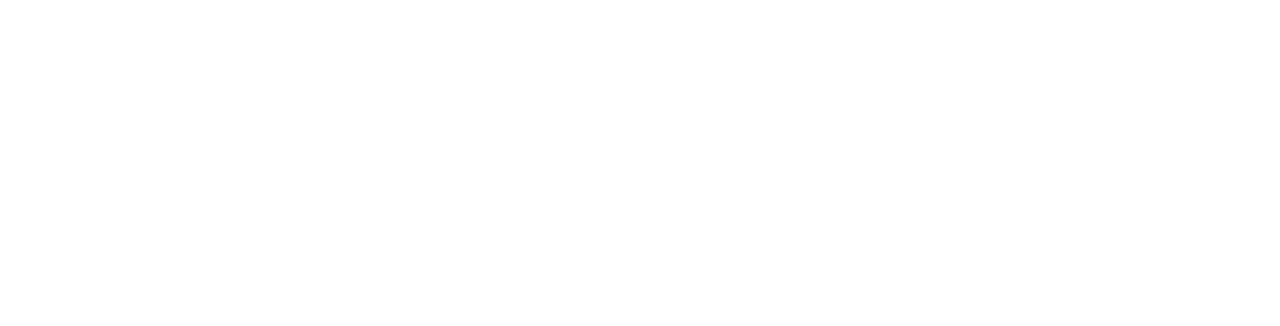
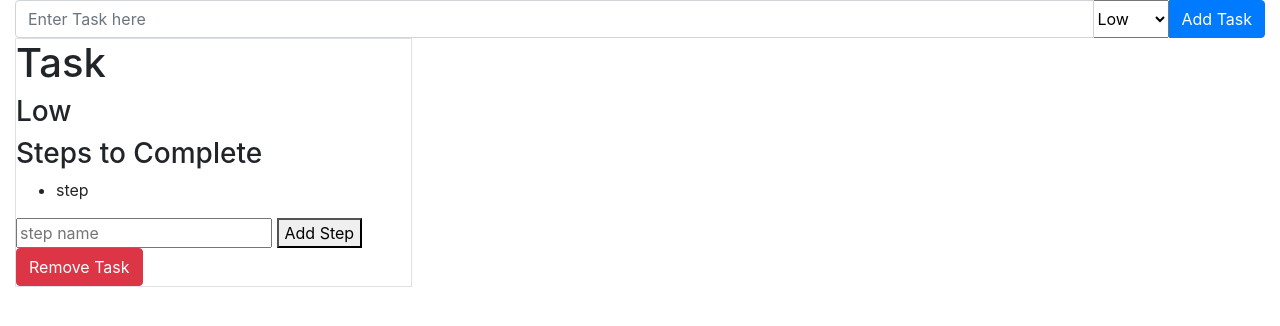
Before and after one commit to KitGardner/ConquestPlanner, a plain HTML site: page index.html in a window 1280 px wide. Drawn offline with nearby package versions, Linux system fonts and the light colour scheme.

Commit message:
First Changes

```diff
--- /dev/null
+++ b/app/Controllers/ConquestTaskController.js
@@ -0,0 +1,33 @@
+import ConquestTaskService from "../Services/ConquestTaskService.js";
+
+//Private
+let _conquestTaskService = new ConquestTaskService();
+
+//TODO Don't forget to render to the screen after every data change.
+function _drawConquestTasks() {
+    let tasks = _conquestTaskService.ConquestTasks;
+    let template = "";
+
+    tasks.forEach((task, i) => {
+        template += task.getTemplate(i);
+    })
+
+    document.getElementById("taskList").innerHTML = template;
+}
+
+
+//Public
+export default class ConquestTaskController {
+    constructor() {
+        //NOTE: When the app first starts we want to pull any potential data out of memory
+        //_listService.getLists();
+        //NOTE: After updating the store, we can automatically call to draw the lists.
+        //_drawLists();
+        console.log("Hello from the controller");
+        _drawConquestTasks();
+    }
+
+
+
+    //TODO: Your app will need the ability to create, and delete both lists and listItems
+}
--- a/app/Controllers/ListController.js
+++ /dev/null
@@ -1,22 +0,0 @@
-import ListService from "../Services/ListService.js";
-
-//Private
-let _listService = new ListService()
-
-//TODO Don't forget to render to the screen after every data change.
-function _drawLists() {
-
-}
-
-
-//Public
-export default class ListController {
-    constructor() {
-        //NOTE: When the app first starts we want to pull any potential data out of memory
-        _listService.getLists();
-        //NOTE: After updating the store, we can automatically call to draw the lists.
-        _drawLists();
-    }
-
-    //TODO: Your app will need the ability to create, and delete both lists and listItems
-}
--- /dev/null
+++ b/app/Models/ConquestTask.js
@@ -0,0 +1,44 @@
+export default class ConquestTask {
+    constructor(data = {}) {
+        this.taskName = data.taskName || "Task";
+        this.priority = data.priority || "Low";
+        this.steps = data.steps || ["step"];
+        console.log("Task Created");
+    }
+
+    getTemplate(index) {
+        let template = `<div class="col-4">
+            <div class="border">
+
+            <h1>${this.taskName}</h1>
+            <h3>${this.priority}</h3>
+            <h3>Steps to Complete</h3>
+
+        `;
+
+        template += this.getSteps(index);
+
+        template += `
+        <input type="text" placeholder="step name"></input>
+        <button>Add Step</button>
+        <button class="btn btn-danger">Remove Task</button>
+        </div>
+        </div>`
+
+        return template
+
+    }
+    getSteps(index) {
+        let template = "<ul>";
+        this.steps.forEach(step => {
+            template += `
+                <li>${step}</li>
+            `
+        });
+
+        template += "</ul>"
+        return template;
+    }
+
+
+}
--- a/app/Models/List.js
+++ /dev/null
@@ -1,4 +0,0 @@
-export default class List {
-    //TODO You will need to create a constructor
-    //and the methods needed to create the view template for this model
-}
--- a/app/Services/ListService.js
+++ b/app/Services/ConquestTaskService.js
@@ -1,19 +1,26 @@
-import List from "../models/List.js";
+import ConquestTask from "../Models/ConquestTask.js";
 
 //Private
 let _state = {
-    lists: []
+    ConquestTaskList: [
+        new ConquestTask()
+    ]
 }
 
 
 //Public
-export default class ValuesService {
+export default class ConquestTaskService {
     //TODO  Here is where we handle all of our data manipulation,
     //given the information you need in the controller,
     //what methods will be required to support that functionality?
+    constructor() {
+        console.log("Hello from the service");
 
+    }
 
-
+    get ConquestTasks() {
+        return _state.ConquestTaskList.map(c => new ConquestTask(c));
+    }
 
     //NOTE You will need this code to persist your data into local storage, these methods should not require changing
 
--- a/app/main.js
+++ b/app/main.js
@@ -1,10 +1,10 @@
-import ListController from "./Controllers/ListController.js";
+import ConquestTaskController from "./Controllers/ConquestTaskController.js"
 
 //NOTE This should be good to go
 class App {
     constructor() {
         this.controllers = {
-            listController: new ListController()
+            ConquestTaskController: new ConquestTaskController()
         }
     }
 }
--- a/index.html
+++ b/index.html
@@ -7,11 +7,32 @@
     <meta http-equiv="X-UA-Compatible" content="ie=edge">
     <link rel="stylesheet" href="https://stackpath.bootstrapcdn.com/bootstrap/4.3.1/css/bootstrap.min.css">
     <link rel="stylesheet" href="assets/style.css">
-    <title>Listmon</title>
+    <title>Conquest Tasks</title>
 </head>
 
 <body>
-
+    <div class="container-fluid">
+        <div class="row">
+            <div class="col">
+                <form>
+                    <div class="input-group">
+                        <input type="text" class="form-control" placeholder="Enter Task here">
+                        <div class="input-group-append" id="button-addon4">
+                            <select name="Priorities" id="priorities">
+                                <option>Low</option>
+                                <option>Averge</option>
+                                <option>High</option>
+                                <option>Critical</option>
+                            </select>
+                            <button class="btn btn-primary" type="submit">Add Task</button>
+                        </div>
+                    </div>
+            </div>
+            </form>
+        </div>
+        <div class="row" id="taskList">
+        </div>
+    </div>
 
     <script src="app/main.js" type="module"></script>
 </body>
```
